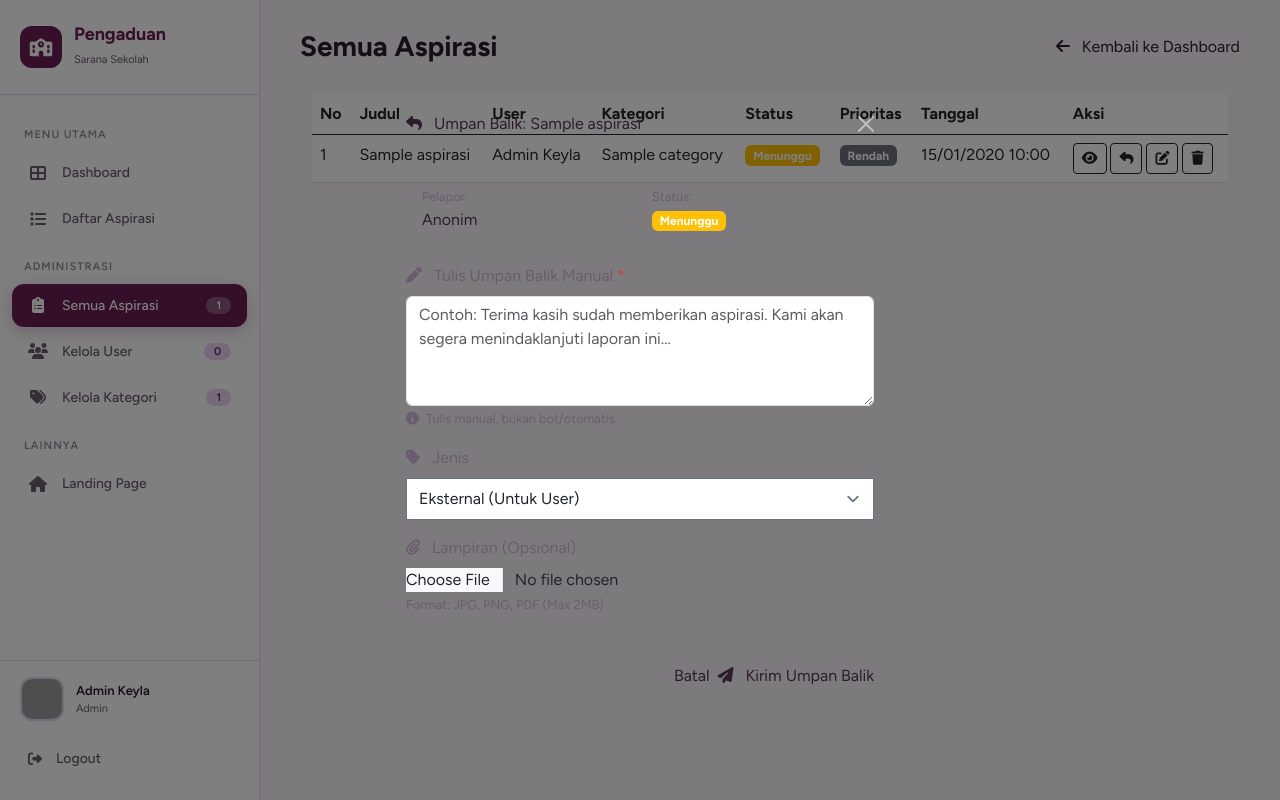
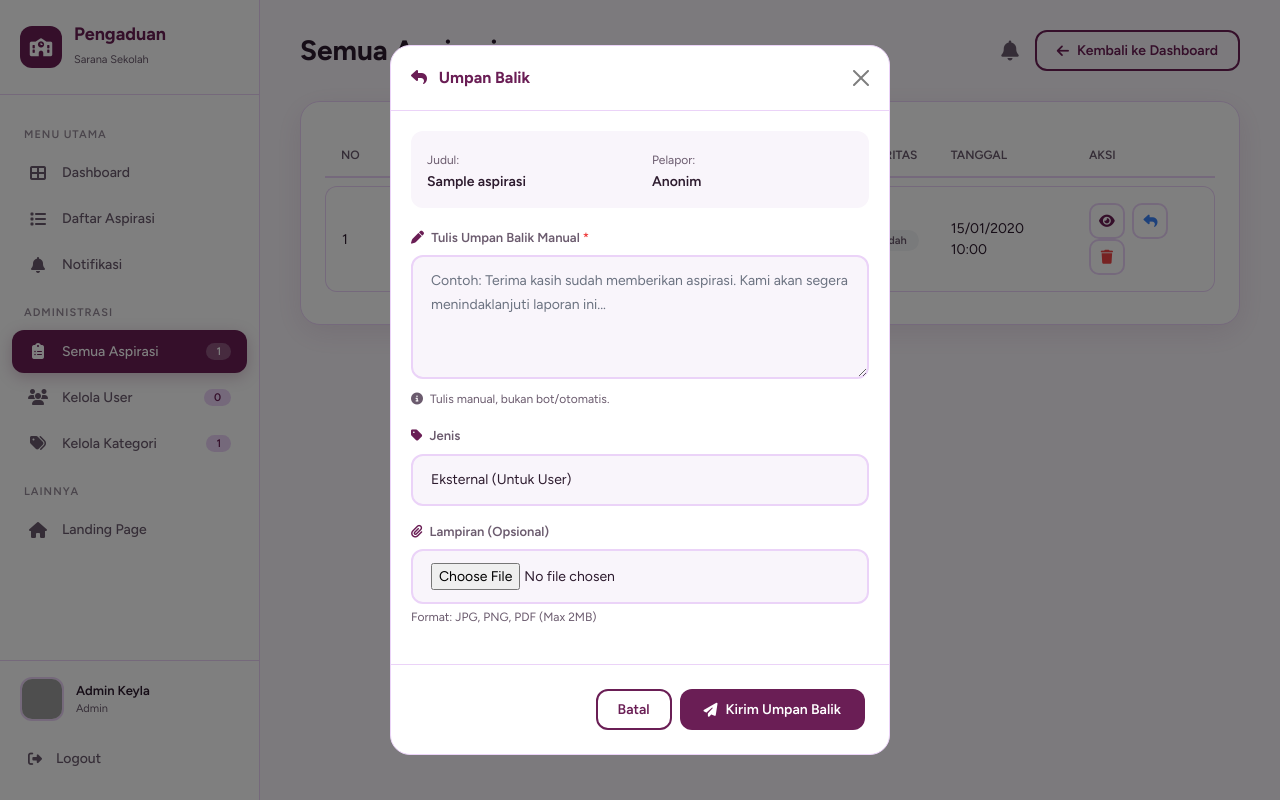
Before and after one commit to melani12742/pengaduan-sarana-keyla, a Laravel app: page /admin/all-aspirasi in a window 1280 px wide, after a click on "Beri Umpan Balik". Run offline with Laravel 12, Linux system fonts and the light colour scheme; a user stored in the database is signed in; data comes from the database, SQL or seed files in the repository; tables that the repository leaves empty hold one stand-in row (values such as "Sample post"); data that the repository does not hold is empty; style sheets or scripts are compiled from the project's sources; parts of the project's set-up code (start-up, migrations or seed data) failed here and were passed over; grey boxes are pictures that could not be loaded.

Commit message:
feat(notification): add notification feature and update styling
- Implement notification badge and dropdown list
- Update CSS layout and colors for better readability

```diff
--- a/resources/views/admin/aspirasi.blade.php
+++ b/resources/views/admin/aspirasi.blade.php
@@ -5,18 +5,17 @@
 @section('header', 'Semua Aspirasi')
 
 @section('actions')
-    <a href="{{ route('dashboard') }}" class="btn-outline-gold">
-        <i class="fas fa-arrow-left me-2"></i> Kembali ke Dashboard
+    <a href="{{ route('dashboard') }}" class="btn-outline-modern">
+        <i class="fas fa-arrow-left"></i> Kembali ke Dashboard
     </a>
 @endsection
 
 @section('content')
-    <div class="container-fluid">
-        <div class="card-gold">
+    <div class="card-modern">
         <div class="table-responsive">
-                <table class="table" style="color: var(--text-gray);">
+            <table class="table-modern">
                 <thead>
-                        <tr style="border-bottom: 1px solid var(--gold-dark);">
+                    <tr>
                         <th>No</th>
                         <th>Judul</th>
                         <th>User</th>
@@ -31,49 +30,51 @@
                     @forelse($aspirasis as $key => $aspirasi)
                         <tr>
                             <td>{{ $aspirasis->firstItem() + $key }}</td>
-                                <td>{{ $aspirasi->judul }}</td>
+                            <td style="font-weight: 600;">{{ $aspirasi->judul }}</td>
                             <td>{{ $aspirasi->user->name ?? 'Unknown' }}</td>
                             <td>{{ $aspirasi->category->nama_kategori ?? 'N/A' }}</td>
                             <td>
-                                    <span class="badge bg-{{ $aspirasi->status_badge }}">
+                                <span class="badge-modern badge-{{ $aspirasi->status }}">
                                     {{ $aspirasi->status_label }}
                                 </span>
                             </td>
                             <td>
-                                    <span
-                                        class="badge bg-{{ $aspirasi->prioritas === 'tinggi' || $aspirasi->prioritas === 'urgent' ? 'danger' : ($aspirasi->prioritas === 'sedang' ? 'warning' : 'secondary') }}">
+                                <span class="badge-modern"
+                                    style="background: {{ $aspirasi->prioritas === 'tinggi' || $aspirasi->prioritas === 'urgent' ? '#FEE2E2' : ($aspirasi->prioritas === 'sedang' ? '#FEF3C7' : '#F3F4F6') }}; color: {{ $aspirasi->prioritas === 'tinggi' || $aspirasi->prioritas === 'urgent' ? '#991B1B' : ($aspirasi->prioritas === 'sedang' ? '#92400E' : '#6B5B6E') }};">
                                     {{ ucfirst($aspirasi->prioritas) }}
                                 </span>
                             </td>
                             <td>{{ $aspirasi->created_at->format('d/m/Y H:i') }}</td>
                             <td>
                                 {{-- Lihat Detail --}}
-                                    <a href="{{ route('aspirasi.show', $aspirasi) }}" class="btn btn-sm"
-                                        style="color: var(--gold); border-color: var(--gold-dark);" title="Lihat Detail">
+                                <a href="{{ route('aspirasi.show', $aspirasi) }}"
+                                    style="display: inline-flex; align-items: center; justify-content: center; width: 36px; height: 36px; border-radius: 10px; border: 2px solid var(--border); color: var(--primary); background: var(--bg-white); text-decoration: none; transition: all 0.3s ease; margin-right: 4px;"
+                                    onmouseover="this.style.background='var(--primary)'; this.style.color='white'; this.style.borderColor='var(--primary)'"
+                                    onmouseout="this.style.background='var(--bg-white)'; this.style.color='var(--primary)'; this.style.borderColor='var(--border)'"
+                                    title="Lihat Detail">
                                     <i class="fas fa-eye"></i>
                                 </a>
 
-                                    {{-- Umpan Balik (ADMIN ONLY) --}}
-                                    @if(Auth::user()->role === 'admin')
-                                        <button type="button" class="btn btn-sm"
-                                            style="color: var(--info); border-color: var(--gold-dark);" data-bs-toggle="modal"
-                                            data-bs-target="#umpanBalikModal{{ $aspirasi->id }}" title="Beri Umpan Balik">
+                                {{-- ✅ UMPAN BALIK (ADMIN) — Ganti icon dari edit ke reply --}}
+                                <button type="button"
+                                    style="display: inline-flex; align-items: center; justify-content: center; width: 36px; height: 36px; border-radius: 10px; border: 2px solid var(--border); color: #3B82F6; background: var(--bg-white); cursor: pointer; transition: all 0.3s ease; margin-right: 4px;"
+                                    onmouseover="this.style.background='#3B82F6'; this.style.color='white'; this.style.borderColor='#3B82F6'"
+                                    onmouseout="this.style.background='var(--bg-white)'; this.style.color='#3B82F6'; this.style.borderColor='var(--border)'"
+                                    data-bs-toggle="modal" data-bs-target="#umpanBalikModal{{ $aspirasi->id }}"
+                                    title="Beri Umpan Balik">
                                     <i class="fas fa-reply"></i>
                                 </button>
-                                    @endif
 
-                                    {{-- Edit --}}
-                                    <a href="{{ route('aspirasi.edit', $aspirasi) }}" class="btn btn-sm"
-                                        style="color: var(--warning); border-color: var(--gold-dark);" title="Edit">
-                                        <i class="fas fa-edit"></i>
-                                    </a>
+                                {{-- ✅ HAPUS TOMBOL EDIT — ADMIN TIDAK BOLEH EDIT LAPORAN SISWA --}}
 
                                 {{-- Hapus --}}
                                 <form action="{{ route('aspirasi.destroy', $aspirasi) }}" method="POST" class="d-inline">
                                     @csrf
                                     @method('DELETE')
-                                        <button type="submit" class="btn btn-sm"
-                                            style="color: var(--danger); border-color: var(--gold-dark);"
+                                    <button type="submit"
+                                        style="display: inline-flex; align-items: center; justify-content: center; width: 36px; height: 36px; border-radius: 10px; border: 2px solid var(--border); color: #EF4444; background: var(--bg-white); cursor: pointer; transition: all 0.3s ease;"
+                                        onmouseover="this.style.background='#EF4444'; this.style.color='white'; this.style.borderColor='#EF4444'"
+                                        onmouseout="this.style.background='var(--bg-white)'; this.style.color='#EF4444'; this.style.borderColor='var(--border)'"
                                         onclick="return confirm('Yakin ingin menghapus aspirasi ini?')" title="Hapus">
                                         <i class="fas fa-trash"></i>
                                     </button>
@@ -81,39 +82,42 @@
                             </td>
                         </tr>
 
+                        {{-- ============================================= --}}
                         {{-- MODAL UMPAN BALIK --}}
-                            @if(Auth::user()->role === 'admin')
+                        {{-- ============================================= --}}
                         <div class="modal fade" id="umpanBalikModal{{ $aspirasi->id }}" tabindex="-1" aria-hidden="true">
                             <div class="modal-dialog modal-dialog-centered">
                                 <div class="modal-content"
-                                            style="background: var(--bg-card); border: 1px solid var(--gold-dark);">
-                                            <div class="modal-header" style="border-bottom: 1px solid var(--gold-dark);">
-                                                <h5 class="modal-title" style="color: var(--gold);">
+                                    style="background: var(--bg-white); border: 1px solid var(--border); border-radius: 20px;">
+                                    <div class="modal-header" style="border-bottom: 1px solid var(--border); padding: 20px;">
+                                        <h5 class="modal-title" style="color: var(--primary); font-weight: 700;">
                                             <i class="fas fa-reply me-2"></i>
-                                                    Umpan Balik: {{ $aspirasi->judul }}
+                                            Umpan Balik
                                         </h5>
-                                                <button type="button" class="btn-close btn-close-white" data-bs-dismiss="modal"
+                                        <button type="button" class="btn-close" data-bs-dismiss="modal"
                                             aria-label="Close"></button>
                                     </div>
                                     <form action="{{ route('umpan-balik.store', $aspirasi) }}" method="POST"
                                         enctype="multipart/form-data">
                                         @csrf
-                                                <div class="modal-body">
+                                        <div class="modal-body" style="padding: 20px;">
                                             {{-- Info Aspirasi --}}
-                                                    <div class="mb-3 p-3 rounded" style="background: var(--bg-card-hover);">
+                                            <div
+                                                style="padding: 16px; border-radius: 12px; background: var(--bg-alt); margin-bottom: 20px;">
                                                 <div class="row">
                                                     <div class="col-6">
-                                                                <small style="color: var(--text-gray);">Pelapor:</small>
-                                                                <div style="color: var(--text-white);">
-                                                                    {{ $aspirasi->display_name }}
+                                                        <small style="color: var(--text-gray); font-size: 12px;">Judul:</small>
+                                                        <div
+                                                            style="color: var(--text-dark); font-weight: 600; font-size: 14px;">
+                                                            {{ $aspirasi->judul }}
                                                         </div>
                                                     </div>
                                                     <div class="col-6">
-                                                                <small style="color: var(--text-gray);">Status:</small>
-                                                                <div>
-                                                                    <span class="badge bg-{{ $aspirasi->status_badge }}">
-                                                                        {{ $aspirasi->status_label }}
-                                                                    </span>
+                                                        <small
+                                                            style="color: var(--text-gray); font-size: 12px;">Pelapor:</small>
+                                                        <div
+                                                            style="color: var(--text-dark); font-weight: 600; font-size: 14px;">
+                                                            {{ $aspirasi->display_name }}
                                                         </div>
                                                     </div>
                                                 </div>
@@ -121,29 +125,31 @@
 
                                             {{-- Textarea Umpan Balik --}}
                                             <div class="mb-3">
-                                                        <label for="isi_umpan_balik_{{ $aspirasi->id }}" class="form-label"
-                                                            style="color: var(--text-gray);">
-                                                            <i class="fas fa-pen me-2 text-gold"></i>
-                                                            Tulis Umpan Balik Manual <span class="text-danger">*</span>
+                                                <label for="isi_umpan_balik_{{ $aspirasi->id }}"
+                                                    style="font-size: 13px; font-weight: 600; color: var(--text-gray); margin-bottom: 8px; display: block;">
+                                                    <i class="fas fa-pen me-1" style="color: var(--primary);"></i>
+                                                    Tulis Umpan Balik Manual <span style="color: #EF4444;">*</span>
                                                 </label>
                                                 <textarea name="isi_umpan_balik" id="isi_umpan_balik_{{ $aspirasi->id }}"
-                                                            rows="4" class="form-control form-control-gold"
+                                                    rows="4"
+                                                    style="padding: 12px 18px; border: 2px solid var(--border); border-radius: 12px; background: var(--bg-alt); font-size: 14px; width: 100%;"
                                                     placeholder="Contoh: Terima kasih sudah memberikan aspirasi. Kami akan segera menindaklanjuti laporan ini..."
                                                     required></textarea>
-                                                        <small style="color: var(--text-gray);">
+                                                <small style="color: var(--text-gray); font-size: 12px;">
                                                     <i class="fas fa-info-circle me-1"></i>
                                                     Tulis manual, bukan bot/otomatis.
                                                 </small>
                                             </div>
 
-                                                    {{-- Jenis Umpan Balik --}}
+                                            {{-- Jenis --}}
                                             <div class="mb-3">
-                                                        <label for="jenis_{{ $aspirasi->id }}" class="form-label"
-                                                            style="color: var(--text-gray);">
-                                                            <i class="fas fa-tag me-2 text-gold"></i> Jenis
+                                                <label for="jenis_{{ $aspirasi->id }}"
+                                                    style="font-size: 13px; font-weight: 600; color: var(--text-gray); margin-bottom: 8px; display: block;">
+                                                    <i class="fas fa-tag me-1" style="color: var(--primary);"></i> Jenis
                                                 </label>
                                                 <select name="jenis" id="jenis_{{ $aspirasi->id }}"
-                                                            class="form-select form-control-gold" required>
+                                                    style="padding: 12px 18px; border: 2px solid var(--border); border-radius: 12px; background: var(--bg-alt); font-size: 14px; width: 100%;"
+                                                    required>
                                                     <option value="eksternal" selected>Eksternal (Untuk User)</option>
                                                     <option value="internal">Internal (Hanya Admin)</option>
                                                 </select>
@@ -151,34 +157,33 @@
 
                                             {{-- Lampiran --}}
                                             <div class="mb-3">
-                                                        <label for="lampiran_{{ $aspirasi->id }}" class="form-label"
-                                                            style="color: var(--text-gray);">
-                                                            <i class="fas fa-paperclip me-2 text-gold"></i> Lampiran (Opsional)
+                                                <label for="lampiran_{{ $aspirasi->id }}"
+                                                    style="font-size: 13px; font-weight: 600; color: var(--text-gray); margin-bottom: 8px; display: block;">
+                                                    <i class="fas fa-paperclip me-1" style="color: var(--primary);"></i>
+                                                    Lampiran (Opsional)
                                                 </label>
                                                 <input type="file" name="lampiran" id="lampiran_{{ $aspirasi->id }}"
-                                                            class="form-control form-control-gold" accept="image/*,.pdf">
-                                                        <small style="color: var(--text-gray);">
-                                                            Format: JPG, PNG, PDF (Max 2MB)
-                                                        </small>
+                                                    style="padding: 12px 18px; border: 2px solid var(--border); border-radius: 12px; background: var(--bg-alt); font-size: 14px; width: 100%;"
+                                                    accept="image/*,.pdf">
+                                                <small style="color: var(--text-gray); font-size: 12px;">Format: JPG, PNG, PDF
+                                                    (Max 2MB)</small>
                                             </div>
                                         </div>
-                                                <div class="modal-footer" style="border-top: 1px solid var(--gold-dark);">
-                                                    <button type="button" class="btn-outline-gold" data-bs-dismiss="modal">
+                                        <div class="modal-footer" style="border-top: 1px solid var(--border); padding: 20px;">
+                                            <button type="button" class="btn-outline-modern" data-bs-dismiss="modal">
                                                 Batal
                                             </button>
-                                                    <button type="submit" class="btn-gold">
-                                                        <i class="fas fa-paper-plane me-2"></i> Kirim Umpan Balik
+                                            <button type="submit" class="btn-primary-modern">
+                                                <i class="fas fa-paper-plane"></i> Kirim Umpan Balik
                                             </button>
                                         </div>
                                     </form>
                                 </div>
                             </div>
                         </div>
-                            @endif
-
                     @empty
                         <tr>
-                                <td colspan="8" class="text-center" style="color: var(--text-gray); padding: 40px 0;">
+                            <td colspan="8" class="text-center" style="padding: 40px 0; color: var(--text-gray);">
                                 <i class="fas fa-inbox"
                                     style="font-size: 40px; display: block; margin-bottom: 10px; opacity: 0.3;"></i>
                                 Belum ada aspirasi
@@ -191,10 +196,9 @@
 
         {{-- Pagination --}}
         @if($aspirasis->hasPages())
-                <div class="mt-3">
+            <div class="mt-4">
                 {{ $aspirasis->links() }}
             </div>
         @endif
     </div>
-    </div>
 @endsection
--- a/resources/views/layouts/app.blade.php
+++ b/resources/views/layouts/app.blade.php
@@ -153,6 +153,11 @@
             color: white;
         }
 
+        .sidebar .nav-link .badge-danger {
+            background: #EF4444;
+            color: white;
+        }
+
         /* SIDEBAR PROFILE */
         .sidebar-profile {
             padding: 16px 20px;
@@ -168,7 +173,6 @@
             border-radius: 12px;
             object-fit: cover;
             border: 2px solid var(--secondary);
-            cursor: pointer;
         }
 
         .sidebar-profile-info {
@@ -243,6 +247,33 @@
 
         .page-header h1 span {
             color: var(--primary);
+        }
+
+        /* NOTIFICATION BELL */
+        .notif-bell {
+            position: relative;
+            color: var(--text-gray);
+            font-size: 20px;
+            text-decoration: none;
+            transition: color 0.3s ease;
+        }
+
+        .notif-bell:hover {
+            color: var(--primary);
+        }
+
+        .notif-bell-badge {
+            position: absolute;
+            top: -8px;
+            right: -8px;
+            background: #EF4444;
+            color: white;
+            font-size: 10px;
+            padding: 2px 6px;
+            border-radius: 20px;
+            font-weight: 600;
+            min-width: 18px;
+            text-align: center;
         }
 
         /* CARD */
@@ -474,6 +505,10 @@
         </div>
 
         <nav class="sidebar-nav">
+            @php
+                $unreadCount = Auth::check() ? \App\Models\Notification::where('user_id', Auth::id())->where('is_read', false)->count() : 0;
+            @endphp
+
             <div class="nav-section">Menu Utama</div>
 
             <a href="{{ route('dashboard') }}" class="nav-link {{ request()->routeIs('dashboard') ? 'active' : '' }}">
@@ -481,7 +516,7 @@
             </a>
 
             @auth
-                @if(Auth::user()->role === 'guest')
+                @if(Auth::user()->role === 'guest' || Auth::user()->role === 'student')
                     <a href="{{ route('aspirasi.create') }}"
                         class="nav-link {{ request()->routeIs('aspirasi.create') ? 'active' : '' }}">
                         <i class="fas fa-plus-circle"></i> Buat Aspirasi
@@ -494,6 +529,18 @@
                 <i class="fas fa-list"></i> Daftar Aspirasi
             </a>
 
+            {{-- ✅ MENU NOTIFIKASI --}}
+            @auth
+                <a href="{{ route('notifications.index') }}"
+                    class="nav-link {{ request()->routeIs('notifications.*') ? 'active' : '' }}">
+                    <i class="fas fa-bell"></i> Notifikasi
+                    @if($unreadCount > 0)
+                        <span class="badge badge-danger">{{ $unreadCount }}</span>
+                    @endif
+                </a>
+            @endauth
+
+            {{-- MENU ADMIN --}}
             @auth
                 @if(Auth::user()->role === 'admin')
                     <div class="nav-section">Administrasi</div>
@@ -550,7 +597,18 @@
     <main class="main-content">
         <div class="page-header">
             <h1>@yield('header', 'Dashboard')</h1>
-            @yield('actions')
+            <div class="d-flex align-items-center gap-3">
+                @auth
+                    {{-- ✅ LONCENG NOTIFIKASI DI HEADER --}}
+                    <a href="{{ route('notifications.index') }}" class="notif-bell" title="Notifikasi">
+                        <i class="fas fa-bell"></i>
+                        @if($unreadCount > 0)
+                            <span class="notif-bell-badge">{{ $unreadCount > 99 ? '99+' : $unreadCount }}</span>
+                        @endif
+                    </a>
+                @endauth
+                @yield('actions')
+            </div>
         </div>
 
         @if(session('success'))
--- a/routes/web.php
+++ b/routes/web.php
@@ -7,6 +7,7 @@ use App\Http\Controllers\KategoriController;
 use App\Http\Controllers\UmpanBalikController;
 use App\Http\Controllers\LandingController;
 use App\Http\Controllers\ProfileController;
+use App\Http\Controllers\NotificationController;
 use Illuminate\Support\Facades\Route;
 
 // Landing Page
@@ -26,6 +27,12 @@ Route::middleware('auth')->group(function () {
     Route::get('/profile', [ProfileController::class, 'edit'])->name('profile.edit');
     Route::patch('/profile', [ProfileController::class, 'update'])->name('profile.update');
     Route::delete('/profile', [ProfileController::class, 'destroy'])->name('profile.destroy');
+
+    // ✅ Notification Routes — pakai GET untuk read
+    Route::get('/notifications', [NotificationController::class, 'index'])->name('notifications.index');
+    Route::get('/notifications/{id}/read', [NotificationController::class, 'markAsRead'])->name('notifications.read');
+    Route::post('/notifications/read-all', [NotificationController::class, 'markAllAsRead'])->name('notifications.read-all');
+    Route::get('/notifications/unread-count', [NotificationController::class, 'unreadCount'])->name('notifications.unread-count');
 
     // Aspirasi Routes
     Route::resource('aspirasi', AspirasiController::class);
```
Also changed, not shown: app/Http/Controllers/AspirasiController.php (+61 -15 lines), app/Http/Controllers/NotificationController.php (added, +78 -0 lines), app/Http/Controllers/UmpanBalikController.php (+5 -3 lines), resources/views/aspirasi/show.blade.php (+131 -118 lines), resources/views/notifications/index.blade.php (added, +101 -0 lines). Lines whose indentation alone changed are shown as unchanged.
